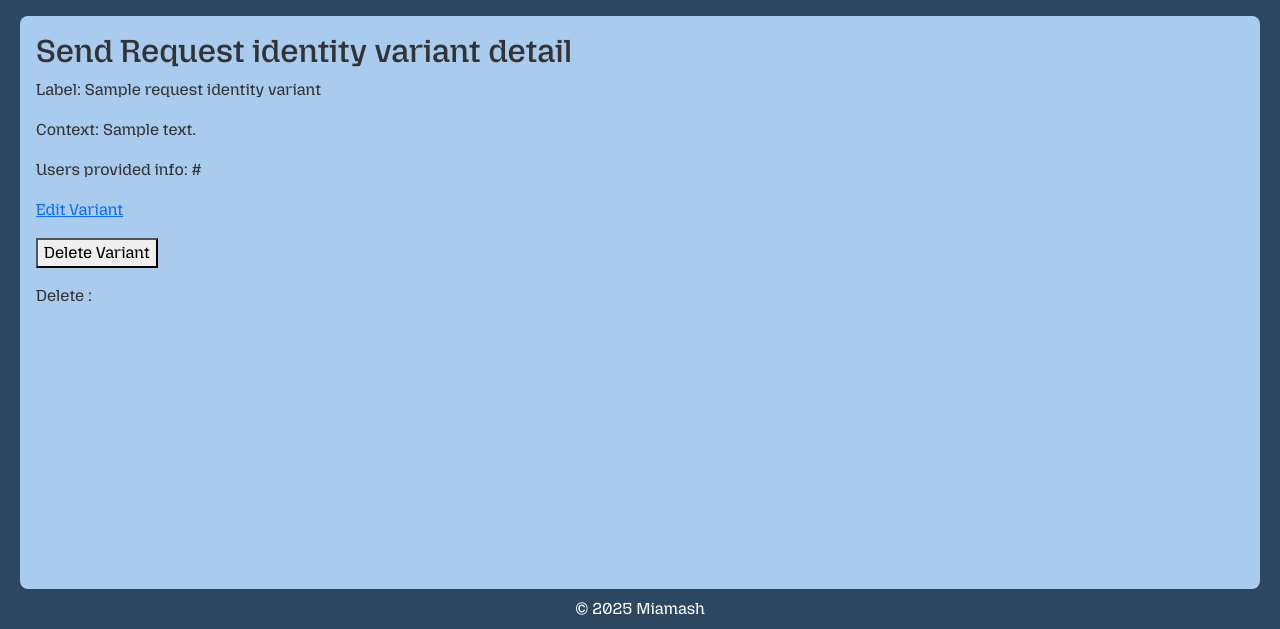
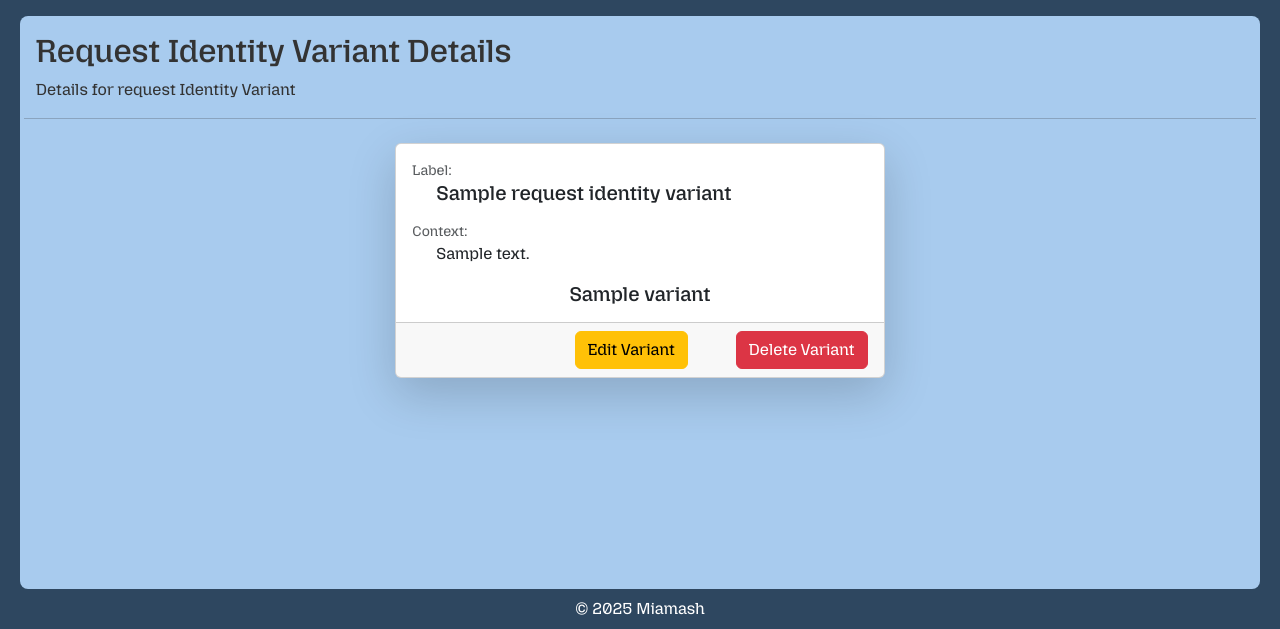
Before and after one commit to dambinkowski/IdentityApp, a Django app: template miamash/web/templates/web/private/request_send_request_identity_variant_detail.html in a window 1280 px wide. Shown: the part 171-800 px from the top of the page. Run offline with Django 5.2, Linux system fonts and the light colour scheme; the template is opened without the code that fills it: most values are stand-ins (such as "Sample title", 1, 10 or a date in 2020); some libraries are stand-ins or nearby versions.

Commit message:
request sent profile identity variant styled

```diff
--- a/miamash/web/templates/web/private/request_send_request_identity_variant_detail.html
+++ b/miamash/web/templates/web/private/request_send_request_identity_variant_detail.html
@@ -1,27 +1,55 @@
 {% extends "web/private/base.html" %}
 {% block content %}
-<h2> Send Request identity variant detail  </h2>
+<!-- Main content header -->
+<div class="row align-items-center mb-2">
+    <div class="col">
+        <h2>Request Identity Variant Details</h2>
+        <p>Details for request Identity Variant</p>
+    </div>
+    <hr>
+</div>
 
+<!-- Form  -->
+<div class="row justify-content-center">
+    <div class="col-md-8 col-lg-6 col-xl-5">
+        <div class="card shadow-lg m">
+            <div class="card-body">
+                <!-- Label -->
+                <p class="text-muted mb-0 small">Label:</p>
+                <h5 class="card-text ps-4">{{ request_identity_variant.label }}</h5>
 
+                <!-- Context -->
+                <p class="text-muted mb-0 mt-3 small">Context:</p>
+                <p class="card-text ps-4">{{ request_identity_variant.context }}</p>
 
-<p>Label: {{ request_identity_variant.label }}</p>
-<p>Context: {{ request_identity_variant.context }}</p>
-<p>Users provided info: {{ request_identity_variant.profile_link }}</p>
-
-<p>
-    <a href="{% url 'request-send-request-identity-variant-update' request_identity_variant.request.id request_identity_variant.id %}">Edit Variant</a>
+                <!-- Shared information (don't show none )-->
+                <p class="text-muted mb-0 small"></p>
+                {% if variant.profile_link %}
+                <h5 class="card-text text-center"> {{variant.profile_link.variant}}</h5>
+                {% else %}
+                <p class="card-text text-center">---</p>
+                {% endif %}
+            </div>
+            <!-- Action links -->
+            <div class="card-footer d-flex gap-4 justify-content-end">
                 <span>
-        <form method="POST" action="{% url 'request-send-request-identity-variant-delete' request_identity_variant.request.id request_identity_variant.id %}">
+                    <a class="btn btn-warning me-4"
+                        href="{% url 'request-send-request-identity-variant-update' request_identity_variant.request.id request_identity_variant.id %}">Edit
+                        Variant</a>
+                </span>
+                <span>
+                    <form method="POST"
+                        action="{% url 'request-send-request-identity-variant-delete' request_identity_variant.request.id request_identity_variant.id %}">
                         {% csrf_token %}
-            <button type="submit"
+                        <button class="btn btn-danger" type="submit"
                             onclick="return confirm('Are you sure you want to delete this variant? If this variant has been shared that will also be removed.');">
                             Delete Variant
                         </button>
                     </form>
                 </span>
-</p>
 
-
-
-<p> Delete : </p>
+            </div>
+        </div>
+    </div>
+</div>
 {% endblock %}
```
Also changed, not shown: miamash/web/templates/web/private/profile_identity_variant_detail.html (+14 -3 lines), miamash/db.sqlite3. Lines whose indentation alone changed are shown as unchanged.
